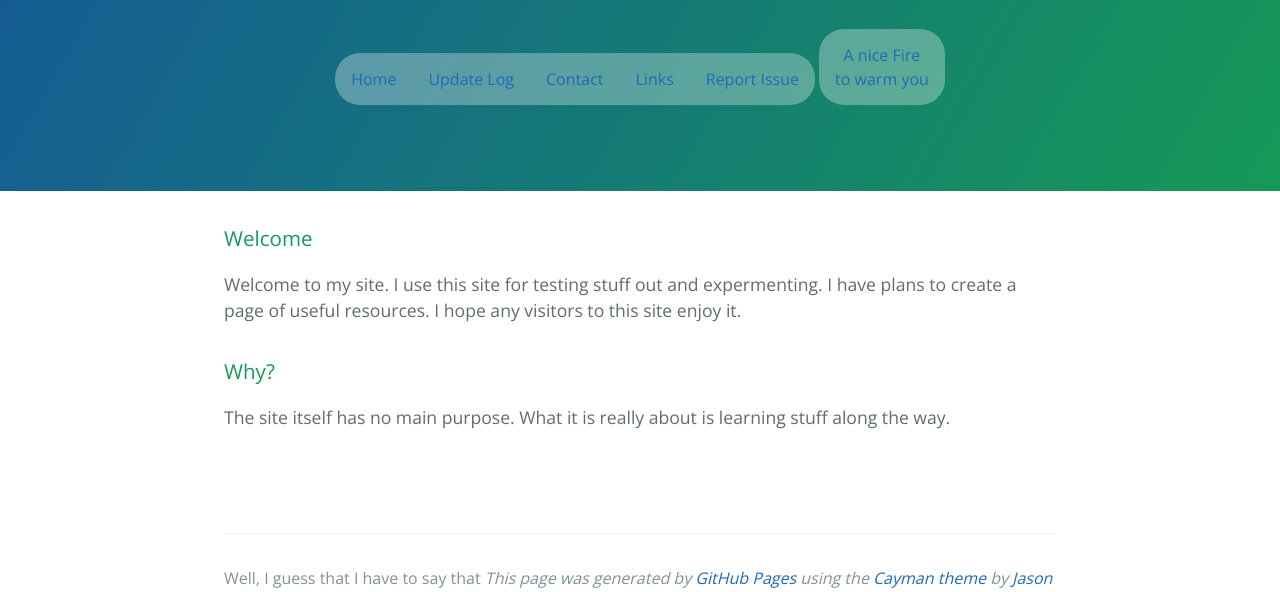
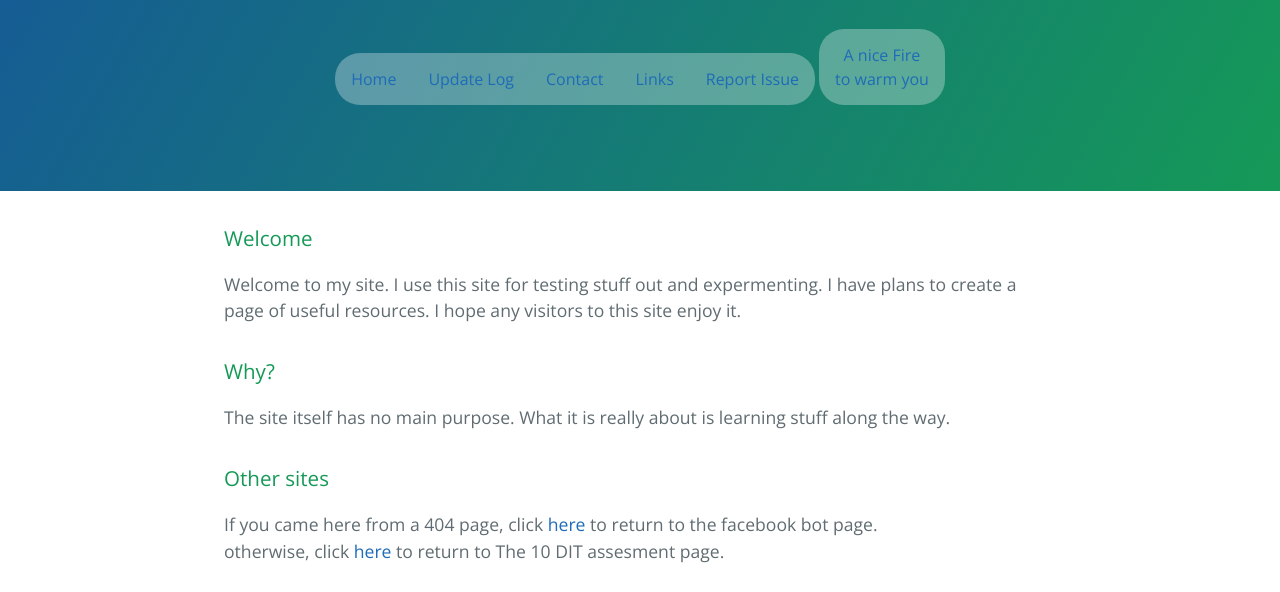
Before and after one commit to BeckBusch/BeckBusch.github.io, a plain HTML site: page index.html in a window 1280 px wide. Shown: the part 208-800 px from the top of the page. Drawn offline with nearby package versions, Linux system fonts and the light colour scheme.

Commit message:
added other page links

```diff
--- a/index.html
+++ b/index.html
@@ -51,11 +51,13 @@ li a:hover {color: white;
 
 <p>The site itself has no main purpose. What it is really about is learning stuff along the way.</p>
 
+<h3>Other sites</h3>
+
+<p>If you came here from a 404 page, click <a href="https://beckbusch.github.io/facebook-bot/">here</a> to return to the facebook bot page.
+<br>
+otherwise, click <a href="http://beckbusch.github.io/10dit-assesment/">here</a> to return to The 10 DIT assesment page.</p>
+
 <!--<h3>TITLE</h3>
-
-<p>TEXT</p>
-
-<h3>TITLE</h3>
 
 <p>TEXT</p>
 
```
